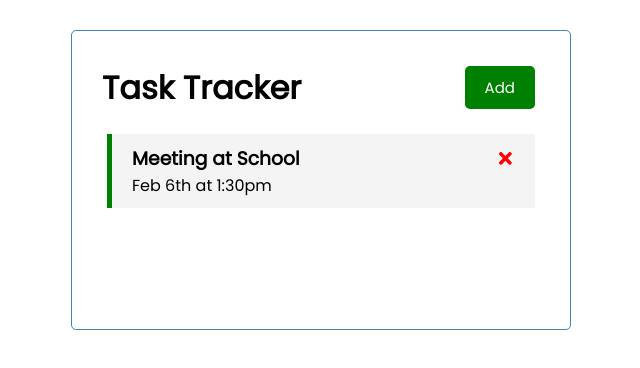
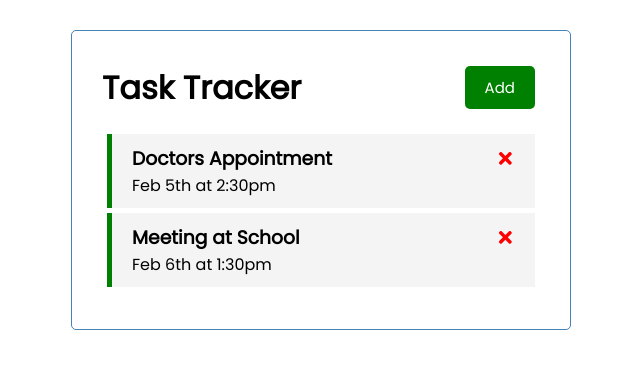
Before and after one commit to codiemaureen/ReactToDoList, a React (Create React App) app: page / in a window 1280 px wide. Shown: the top 368 px of the page, without its empty margins (319-959 px from the left). Built offline with nearby package versions, Linux system fonts and the light colour scheme; data requests are answered from the project's data file.

Commit message:
Adding updating reminder status with the server

```diff
--- a/db.json
+++ b/db.json
@@ -1,7 +1,13 @@
 {
   "tasks": [
     {
-      "id": "2",
+      "id": 1,
+      "text": "Doctors Appointment",
+      "day": "Feb 5th at 2:30pm",
+      "reminder": true
+    },
+    {
+      "id": 2,
       "text": "Meeting at School",
       "day": "Feb 6th at 1:30pm",
       "reminder": true
--- a/src/App.js
+++ b/src/App.js
@@ -33,7 +33,7 @@
       body: JSON.stringify(task)
     })
 
-    const data = res.json();
+    const data = await res.json();
 
     setTasks([...tasks, data])
   }
@@ -49,8 +49,22 @@
   }
 
   //toggle reminder
-  const toggleReminder = (id) => {
-    setTasks(tasks.map((task) => task.id === id ? {...task, reminder: !task.reminder} : task))
+  const toggleReminder = async (id) => {
+    const taskToToggle = await fetchTask(id)
+    const updTask = {...taskToToggle, reminder: !taskToToggle.reminder}
+
+    const res = await fetch(`http://localhost:5000/tasks/${id}`,{
+      method: 'PUT',
+      headers: {
+        'Content-type': 'application/json'
+      },
+      body: JSON.stringify(updTask),
+    })
+
+    const data = await res.json()
+    setTasks(tasks.map((task) => task.id === id ? {...task, reminder: data.reminder} : task
+    )
+   )
   }
 
 
```
